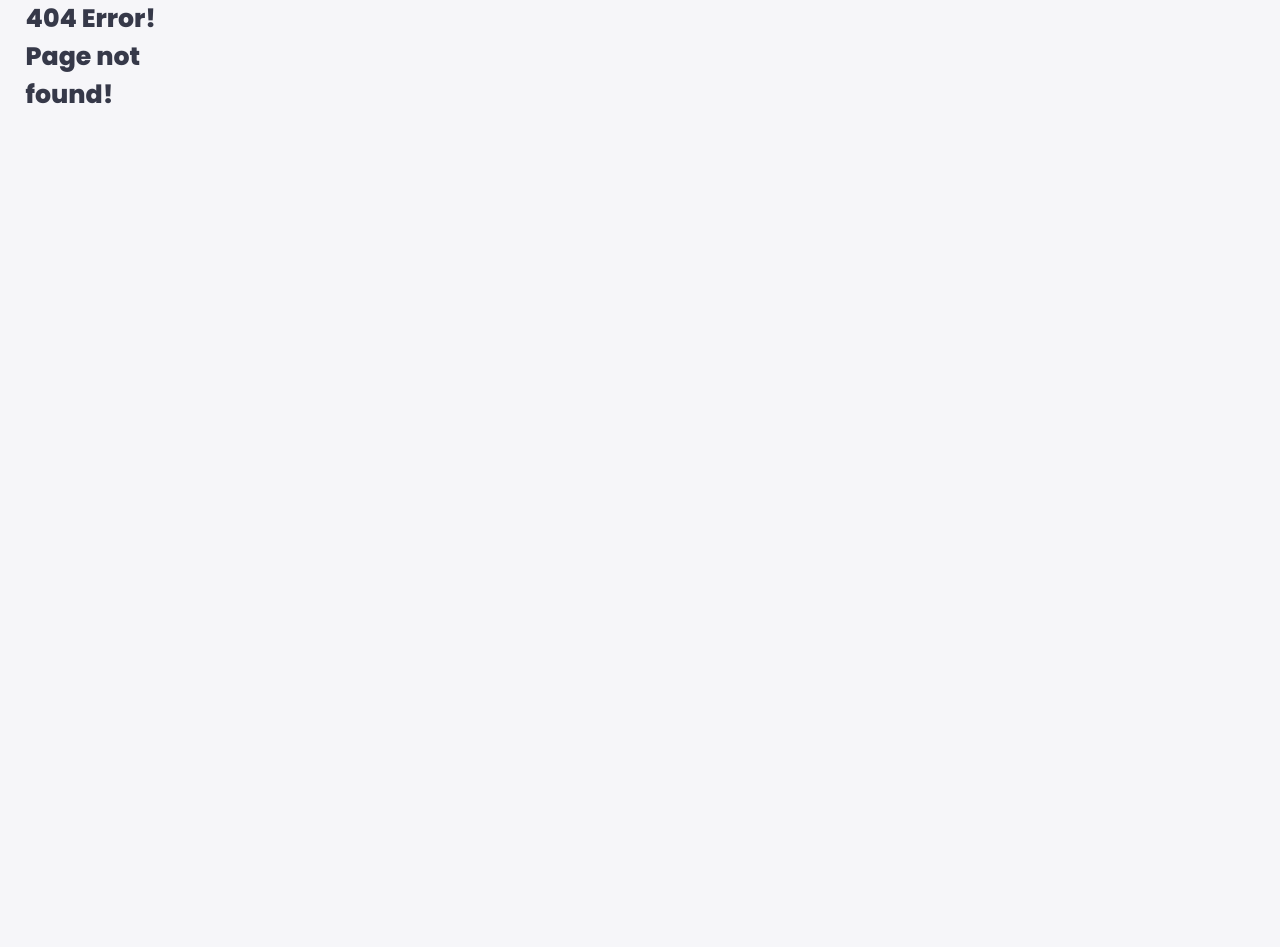
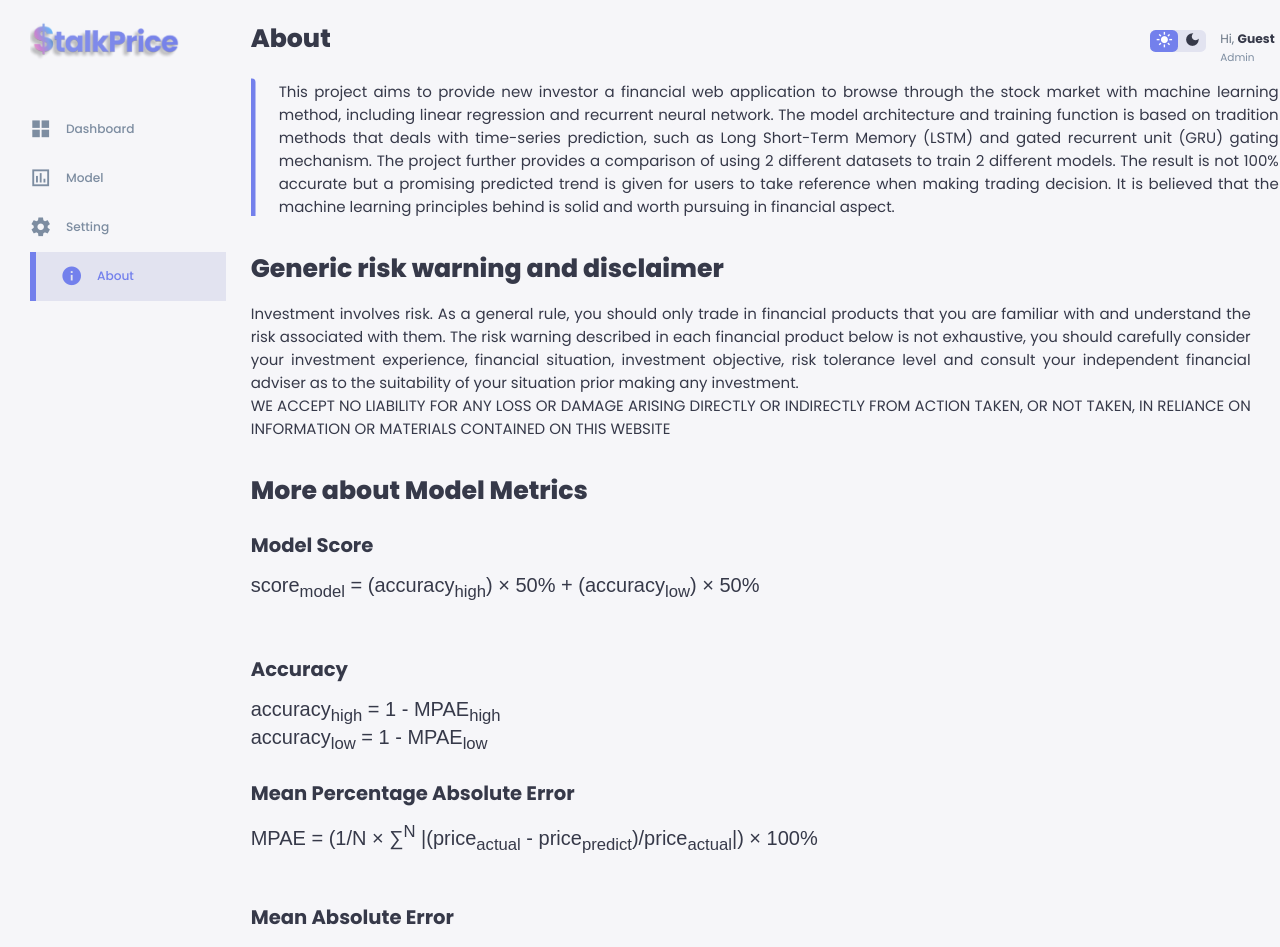
Before and after one commit to mhfong/fyp-frontend, a React (Create React App) app: page /about in a window 1280 px wide. Before the commit this address had no page. Shown: the top 947 px of the page. Before the commit the page ends 800 px from the top, so only its background shows below. Built offline with nearby package versions, Linux system fonts and the light colour scheme.

Commit message:
update About.js

```diff
--- a/src/App.js
+++ b/src/App.js
@@ -5,6 +5,7 @@ import Model from './pages/Model';
 import Setting from './pages/Setting';
 import Error from './pages/404';
 import Home from './pages/Home';
+import About from './pages/About';
 import {BrowserRouter as Router, Routes, Route} from 'react-router-dom';
 
 function App() {
@@ -16,6 +17,7 @@ function App() {
           <Route path='/dashboard' element={<Dashboard />} />
           <Route path='/model' element={<Model />} />
           <Route path='/setting' element={<Setting />} />
+          <Route path='/about' element={<About />} />
           <Route path='*' element={<Error />} />
         </Routes>
       </div>
--- a/src/assets/App.css
+++ b/src/assets/App.css
@@ -629,6 +629,41 @@ main .recent-orders a {
   color: var(--color-dark);
 }
 
+.desc-text2 {
+  width: 1000px;
+  height: 30px;
+  margin-left: 2rem;
+  font-size: 15px;
+  margin-top: 1rem;
+  font-family: Poppins;
+  font-weight: normal;
+  text-align: justify;
+  color: var(--color-dark);
+}
+
+.desc-text3 {
+  width: 1000px;
+  height: 30px;
+  font-size: 15px;
+  margin-top: 1rem;
+  font-family: Poppins;
+  font-weight: normal;
+  text-align: justify;
+  color: var(--color-dark);
+}
+
+.desc-text4 {
+  width: 1000px;
+  height: 30px;
+  font-size: 20px;
+  font-family: arial;
+
+  margin-top: 1rem;
+  margin-bottom: 50px;
+  font-weight: normal;
+  color: var(--color-dark);
+}
+
 .up {
   color: #44aa5f;
 }
@@ -693,6 +728,11 @@ main .recent-orders a {
 .subtitle {
   margin-top: 4rem;
   margin-bottom: -2.5rem;
+}
+
+.subtitle2 {
+  margin-top: 10rem;
+  margin-bottom: 0rem;
 }
 
 .date-select {
--- /dev/null
+++ b/src/pages/About.js
@@ -0,0 +1,55 @@
+import React, { Component } from 'react';
+import Sidebar from '../components/sidebar';
+import Profile from '../components/profile';
+
+function About() {
+    return (
+        <div className="container">
+            <Sidebar/>
+            <main>
+                <h1>About</h1>
+                <Profile />
+                <svg>
+                        <line x1="1" y1="16" x2="1" y2="200" stroke="#7380ec" strokeWidth="0.5rem"
+                        strokeLinecap="round" />
+                </svg>
+                <h3 className='desc-text2'>
+                    This project aims to provide new investor a financial web application to browse through the stock market with machine learning method, including linear regression and recurrent neural network. The model architecture and training function is based on tradition methods that deals with time-series prediction, such as Long Short-Term Memory (LSTM) and gated recurrent unit (GRU) gating mechanism. The project further provides a comparison of using 2 different datasets to train 2 different models. The result is not 100% accurate but a promising predicted trend is given for users to take reference when making trading decision. It is believed that the machine learning principles behind is solid and worth pursuing in financial aspect.
+                </h3>
+                <h1 className='subtitle2'>Generic risk warning and disclaimer</h1>
+                <h3 className='desc-text3'>
+                    Investment involves risk. As a general rule, you should only trade in financial products that you are familiar with and understand the risk associated with them. The risk warning described in each financial product below is not exhaustive, you should carefully consider your investment experience, financial situation, investment objective, risk tolerance level and consult your independent financial adviser as to the suitability of your situation prior making any investment. <br /> WE ACCEPT NO LIABILITY FOR ANY LOSS OR DAMAGE ARISING DIRECTLY OR INDIRECTLY FROM ACTION TAKEN, OR NOT TAKEN, IN RELIANCE ON INFORMATION OR MATERIALS CONTAINED ON THIS WEBSITE
+                </h3>
+                <h1 className='subtitle2' style={{marginBottom:"20px"}}>More about Model Metrics</h1>
+                <h2>Model Score</h2>
+                <h3 className='desc-text4'>
+                    score<sub>model</sub> = (accuracy<sub>high</sub>) &#215; 50% + (accuracy<sub>low</sub>) &#215; 50%
+                </h3>
+                <h2>Accuracy</h2>
+                <h3 className='desc-text4'>
+                    accuracy<sub>high</sub> = 1 - MPAE<sub>high</sub><br />
+                    accuracy<sub>low</sub> = 1 - MPAE<sub>low</sub>
+                </h3>
+                <h2>Mean Percentage Absolute Error</h2>
+                <h3 className='desc-text4'>
+                    MPAE = (1/N &#215; &#8721;<sup>N</sup> |(price<sub>actual</sub> - price<sub>predict</sub>)/price<sub>actual</sub>|) &#215; 100%
+                </h3>
+                <h2>Mean Absolute Error</h2>
+                <h3 className='desc-text4'>
+                    MAE = 1/N &#215; &#8721;<sup>N</sup>(|price<sub>actual</sub> - price<sub>predict</sub>|)
+                </h3>
+                <h2>Mean Squared Error</h2>
+                <h3 className='desc-text4'>
+                    MSE = 1/N &#215; &#8721;<sup>N</sup>(price<sub>actual</sub> - price<sub>predict</sub>)<sup>2</sup>
+                </h3>
+                <h2>Root Mean Squared Error</h2>
+                <h3 className='desc-text4'>
+                    RMSE = &#8730;(1/N &#215; ∑<sup>N</sup>(price<sub>actual</sub> - price<sub>predict</sub>)<sup>2</sup>)
+                </h3>
+
+            </main>
+        </div>
+    );
+}
+
+export default About;
--- a/src/pages/Model.js
+++ b/src/pages/Model.js
@@ -58,8 +58,8 @@ function Model()  {
                                         strokeLinecap: 'butt',
                                         textSize: '14px',
                                         pathTransitionDuration: 0.5,
-                                        pathColor: '#7380ec',
-                                        textColor: '#7380ec',
+                                        pathColor: '#41f1b6',
+                                        textColor: '#363949',
                                         trailColor: '#d6d6d6',
                                       })}
                                     />
@@ -81,8 +81,8 @@ function Model()  {
                                         strokeLinecap: 'butt',
                                         textSize: '14px',
                                         pathTransitionDuration: 0.5,
-                                        pathColor: '#7380ec',
-                                        textColor: '#7380ec',
+                                        pathColor: '#41f1b6',
+                                        textColor: '#363949',
                                         trailColor: '#d6d6d6',
                                       })}
                                     />
@@ -104,8 +104,8 @@ function Model()  {
                                         strokeLinecap: 'butt',
                                         textSize: '14px',
                                         pathTransitionDuration: 0.5,
-                                        pathColor: '#7380ec',
-                                        textColor: '#7380ec',
+                                        pathColor: '#41f1b6',
+                                        textColor: '#363949',
                                         trailColor: '#d6d6d6',
                                       })}
                                     />
@@ -127,8 +127,8 @@ function Model()  {
                                         strokeLinecap: 'butt',
                                         textSize: '14px',
                                         pathTransitionDuration: 0.5,
-                                        pathColor: '#7380ec',
-                                        textColor: '#7380ec',
+                                        pathColor: '#41f1b6',
+                                        textColor: '#363949',
                                         trailColor: '#d6d6d6',
                                       })}
                                     />
@@ -143,6 +143,7 @@ function Model()  {
                             <h2>
                                 Models' Accuracy (%)
                             </h2>
+                            <h4 className='day'>Updated on {today}</h4>
                             <div className='chart'>
                                 <Chart
                                     chartType="Bar"
@@ -206,6 +207,7 @@ function Model()  {
                             <h2>
                                 Models' Metrics
                             </h2>
+                            <h4 className='day'>Updated on {today}</h4>
                             <div className='chart'>
                                 <Chart
                                     chartType="Bar"
```
